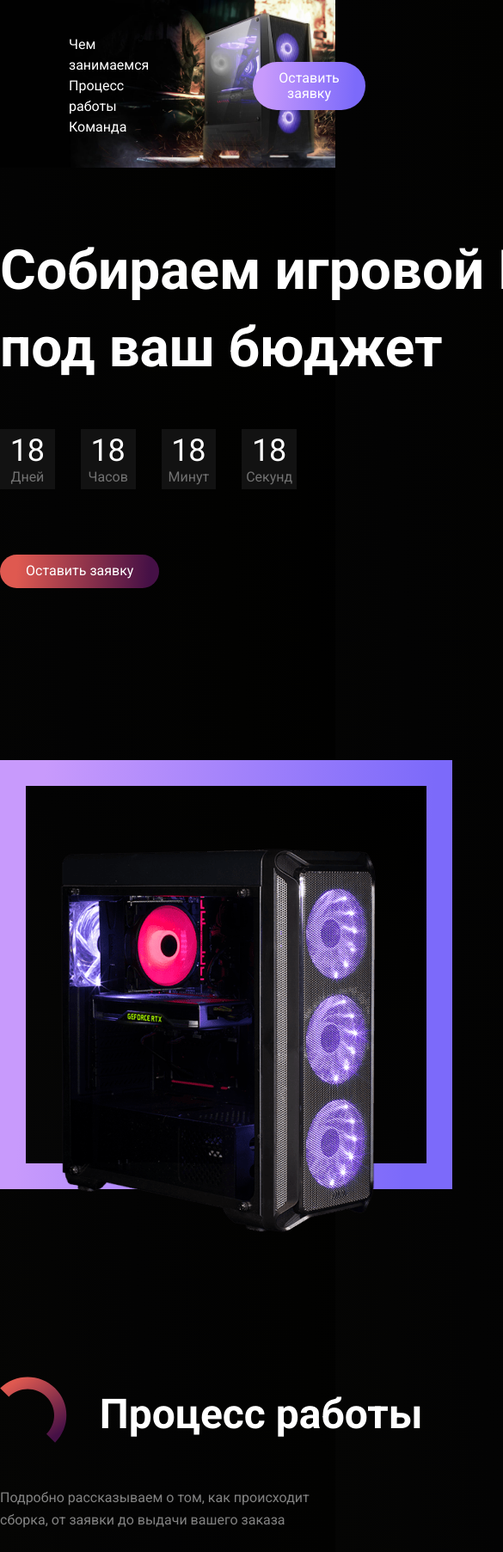
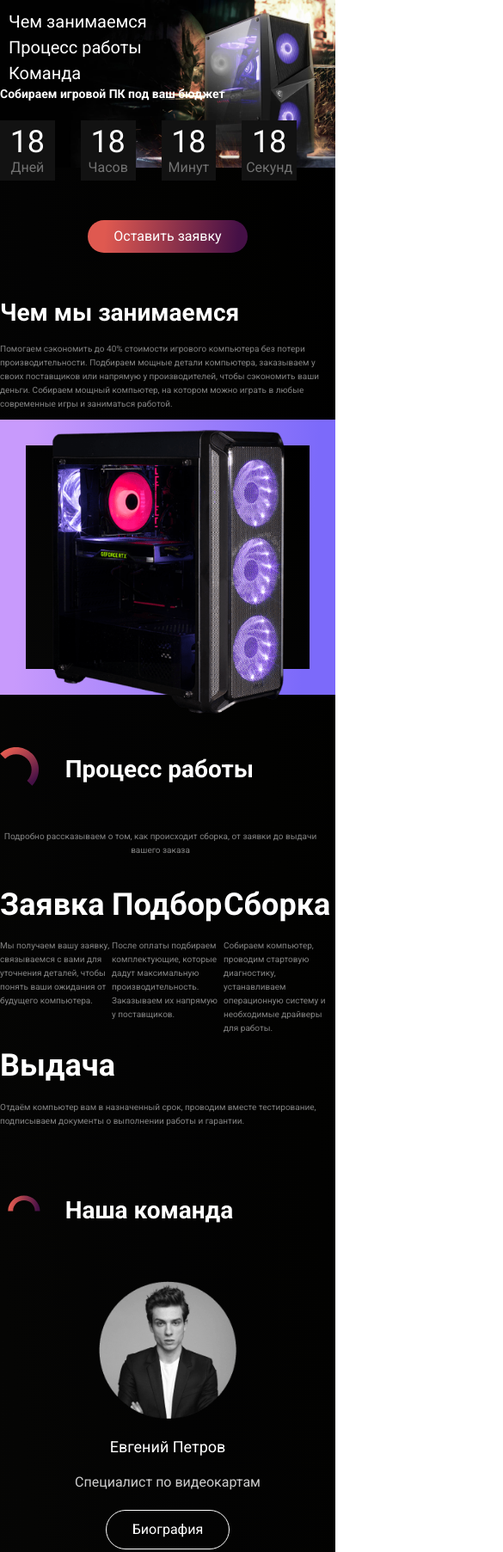
Before and after one commit to ayanmoldagaliyev/sborka_pk, a plain HTML site: page index.html in a window 390 px wide. Shown: the top 1805 px of the page at 86% size, 585 px wide, since content can reach past the window. Drawn offline with Linux system fonts and the light colour scheme.

Commit message:
media css

```diff
--- a/css/style.css
+++ b/css/style.css
@@ -69,7 +69,7 @@
 }
 
 .title {
-  font-size: 48px;
+  font-size: 4.8rem;
   font-weight: 700;
   line-height: 140%;
 }
@@ -286,7 +286,7 @@
 }
 
 .team__item-name {
-  font-size: 24px;
+  font-size: 2.4rem;
   font-weight: 500;
   line-height: 140%;
   margin-bottom: 1.5rem;
@@ -318,6 +318,7 @@
 .footer__wrap {
   width: 81.3rem;
   margin: 0 auto;
+  text-align: center;
 }
 
 .footer__title {
@@ -325,7 +326,6 @@
 }
 
 .footer__text {
-  text-align: center;
   margin-bottom: 4.5rem;
 }
 
@@ -401,16 +401,247 @@
   background: linear-gradient(94.78deg, #df5950 11.19%, #451046 93.72%);
 }
 
-@media (min-width: 120rem) and (max-width: 139.998rem) {
+@media (max-width: 1399.98px) {
   .container {
     width: 114rem;
   }
 
+  .section {
+    padding-top: 10rem;
+  }
+
+  .header {
+    padding: 1rem;
+  }
+
+  .main-display {
+    padding-top: 19rem;
+  }
+
   .process__hr {
-    width: 28.2rem;
+    width: 28.9rem;
   }
 
   .about__info {
-    max-width: 55.6rem;
+    width: 56.6rem;
   }
 }
+
+@media (max-width: 1199.98px) {
+  .container {
+    width: 96rem;
+  }
+
+  .main-display {
+    padding-top: 8rem;
+  }
+
+  .main-display__header {
+    font-size: 5.4rem;
+  }
+
+  .process__hr {
+    width: 23.9rem;
+  }
+
+  .about__wrap {
+    flex-direction: column;
+  }
+
+  .about__info {
+    width: 100%;
+    padding-bottom: 0;
+    order: -1;
+  }
+}
+
+@media (max-width: 991.98px) {
+  .container {
+    width: 72rem;
+  }
+
+  .title {
+    font-size: 3.8rem;
+  }
+
+  .main-display__header {
+    font-size: 3.4rem;
+    margin-bottom: 7rem;
+  }
+
+  .about__title {
+    margin-bottom: 2.5rem;
+  }
+
+  .team__header {
+    margin-bottom: 6.3rem;
+  }
+
+  .team__item-image {
+    width: 16rem;
+    height: 16rem;
+    margin-bottom: 2rem;
+  }
+
+  .team__item-name {
+    font-size: 1.8rem;
+  }
+
+  .team__item-profession {
+    margin-bottom: 2rem;
+  }
+
+  .process__wrap {
+    flex-wrap: wrap;
+  }
+
+  .process__hr {
+    width: 35.8rem;
+  }
+
+  .footer__wrap {
+    width: 72rem;
+  }
+}
+
+@media (max-width: 767.98px) {
+  .container {
+    width: 54rem;
+  }
+
+  .section {
+    padding-top: 5rem;
+  }
+
+  .main-display__header {
+    font-size: 2.4rem;
+    margin-bottom: 2rem;
+  }
+
+  .main-display__timer {
+    margin-bottom: 4.6rem;
+  }
+
+  .process__hr {
+    width: 54rem;
+  }
+
+  .header__logo {
+    display: none;
+  }
+
+  .header__button {
+    display: none;
+  }
+
+  .team__wrap {
+    flex-direction: column;
+  }
+
+  .team__item {
+    margin-bottom: 4rem;
+  }
+
+  .footer__wrap {
+    width: 54rem;
+  }
+
+  .footer__title {
+    font-size: 2.8rem;
+  }
+}
+
+@media (max-width: 576px) {
+  .container {
+    width: 100%;
+  }
+
+  .header__nav {
+    padding: 0;
+    display: flex;
+    flex-direction: column;
+  }
+
+  .header__nav a {
+    font-size: 2rem;
+    margin: 0;
+  }
+
+  .main-display {
+    padding-top: 10rem;
+  }
+
+  .main-display__header {
+    font-size: 1.4rem;
+  }
+
+  .main-display__button {
+    display: block;
+    margin: 0 auto;
+  }
+
+  .about__image {
+    width: 100%;
+    height: 32rem;
+  }
+
+  .about__image img {
+    width: 100%;
+    bottom: -11rem;
+  }
+
+  .title {
+    font-size: 2.8rem;
+  }
+
+  .title__logo {
+    width: 5.57rem;
+    height: 5.57rem;
+  }
+
+  .text {
+    font-size: 1rem;
+  }
+
+  .about__title {
+    margin-bottom: 1.5rem;
+  }
+
+  .process__text {
+    margin-bottom: 3rem;
+    text-align: center;
+  }
+
+  .process__hr {
+    display: none;
+    visibility: hidden;
+  }
+
+  .process__wrap {
+    flex-basis: 100%;
+  }
+
+  .process__item-text {
+    padding: 0;
+  }
+
+  .footer__wrap {
+    width: 100%;
+  }
+
+  .footer {
+    padding-bottom: 10rem;
+  }
+
+  .popup {
+    padding: 0;
+  }
+
+  .popup__wrap {
+    width: 100%;
+  }
+
+  .popup__form-input {
+    width: 30rem;
+  }
+}
--- a/index.html
+++ b/index.html
@@ -23,7 +23,7 @@
         <nav class="header__nav">
           <a href="#about">Чем занимаемся</a>
           <a href="#process">Процесс работы</a>
-          <a href="#">Команда</a>
+          <a href="#team">Команда</a>
         </nav>
         <button type="button" class="button header__button">
           Оставить заявку
```
